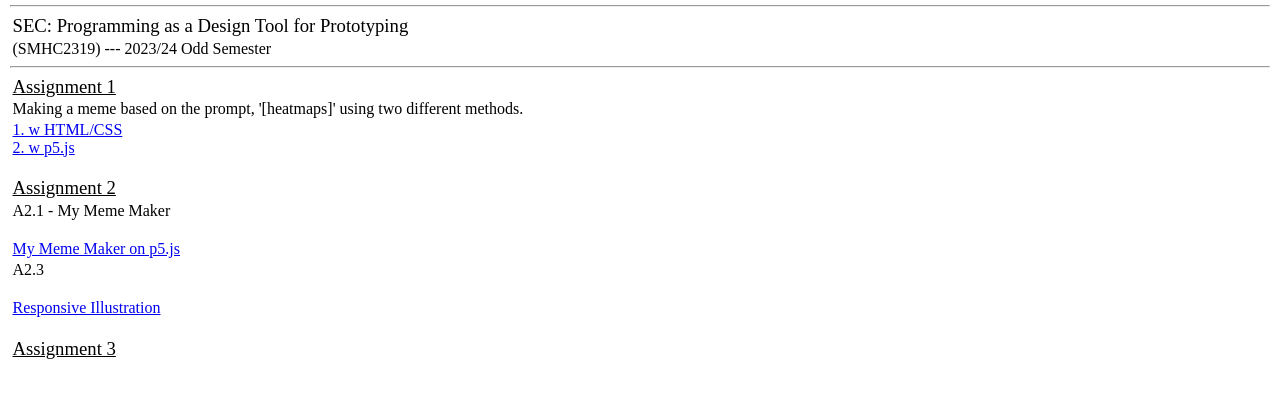
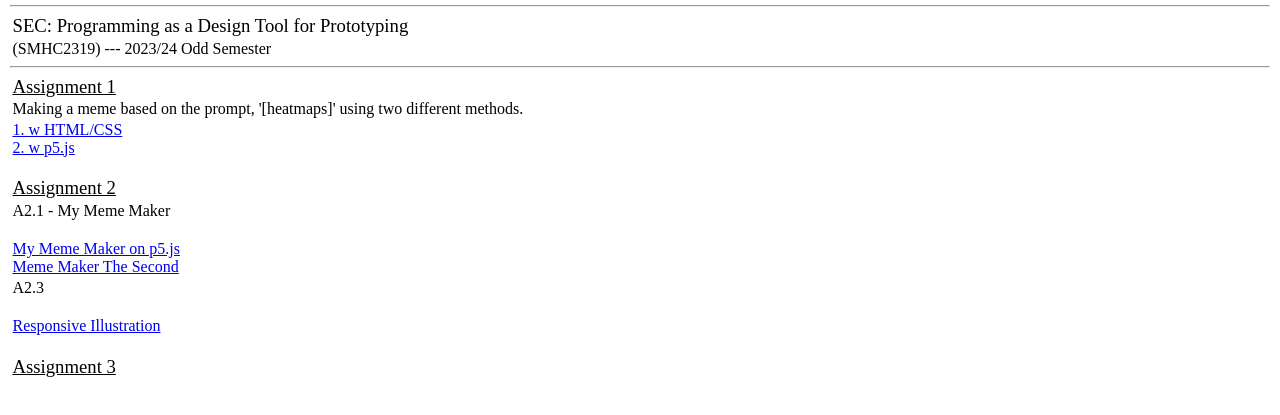
Before and after one commit to nalininfinity/NaliniRajeev_ProgrammingAsPrototyping, a plain HTML site: page index.html in a window 1280 px wide. Shown: the part 73-488 px from the top of the page. Drawn offline with Linux system fonts and the light colour scheme.

Commit message:
Update index.html

```diff
--- a/index.html
+++ b/index.html
@@ -53,6 +53,8 @@
     <p> A2.1 - My Meme Maker </p>
     <br>
     <a href="https://editor.p5js.org/nalininfinity/full/-8EhL4Yt7"> My Meme Maker on p5.js </a>
+    <br>
+     <a href="./a22/index.html"> Meme Maker The Second </a>
 
     <p> A2.3 </p>
     <br>
```
